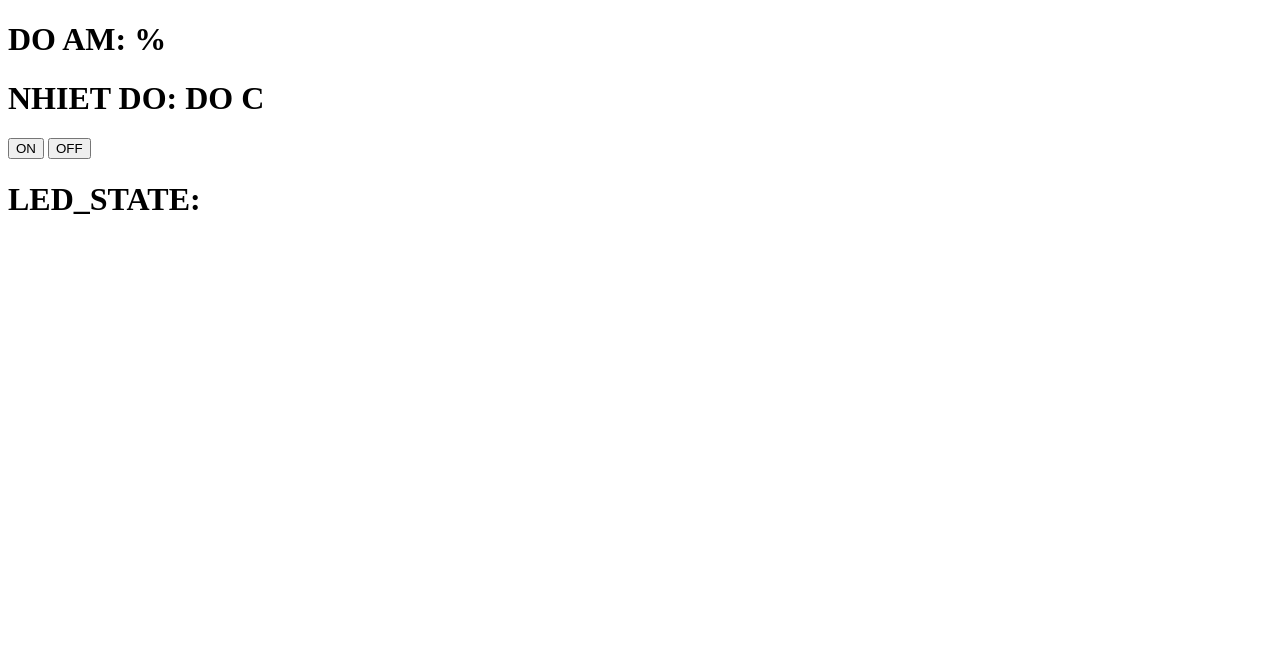
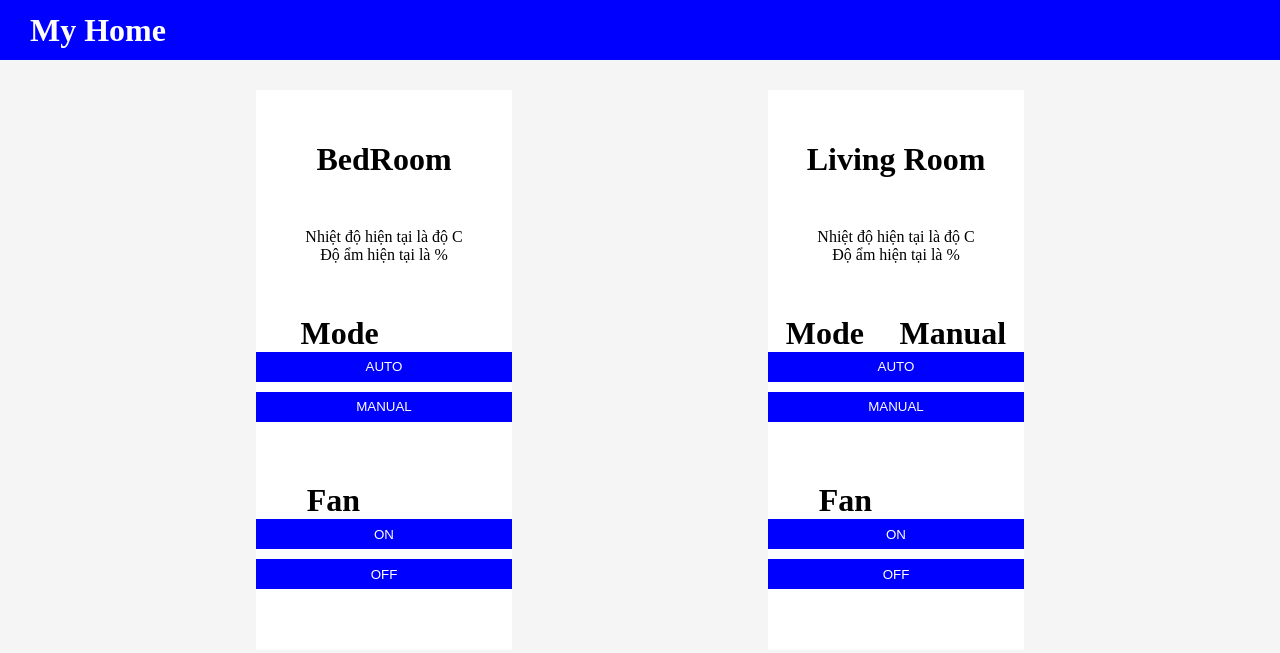
Before and after one commit to StillWatchingYou/StillWatchingYou.github.io, a website: page index.html in a window 1280 px wide. Drawn offline with Linux system fonts and the light colour scheme; no server answers.

Commit message:
update mode-bed

```diff
--- /dev/null
+++ b/index.css
@@ -0,0 +1,41 @@
+*{
+    margin: 0;
+    padding: 0;
+}
+:root{
+    background-color: whitesmoke;
+    box-sizing: border-box;
+}
+#main-page{
+
+    display: flex;
+    justify-content: space-evenly;
+}
+.page{
+    height: 70vh;
+    display: flex;
+    flex-direction: column;
+    justify-content: space-evenly;
+    width: 20vw;
+    background-color: white;
+    text-align: center;
+}
+.mode-btn-heading{
+    display: flex;
+    justify-content: space-around;
+}
+.device-state-heading{
+    display: flex;
+    justify-content: space-around;
+}
+.btn-box{
+    display: flex;
+    flex-direction: column;
+}
+.btn{
+    background-color: blue;
+    margin-bottom: 10px;
+    color: white;
+    border-width: 0px;
+    height:30px
+}
--- a/index.html
+++ b/index.html
@@ -1,18 +1,75 @@
 <!DOCTYPE html>
 <html lang="en">
 <head>
-    <meta http-equiv="refresh" content="4">
+
     <meta charset="UTF-8">
     <meta http-equiv="X-UA-Compatible" content="IE=edge">
     <meta name="viewport" content="width=device-width, initial-scale=1.0">
-    <title>Document</title>
+    <link rel="stylesheet" href="index.css">
+    <title>IoT Project</title>
 </head>
 <body>
-    <h1>DO AM: <span id="humi"></span>%</h1>
-    <h1>NHIET DO: <span id="temp"></span>DO C</h1>
-    <button id="turn_on">ON</button>
-    <button id="turn_off">OFF</button>
-    <h1>LED_STATE: <span id="led"></span></h1>
+
+    <div style="background-color: blue; height: 60px;color: white;margin-bottom: 30px;line-height: 60px;padding-left: 30px; margin-block-start: 0px;">
+      <h1>My Home</h1>
+    </div>
+
+    <div id="main-page">
+      <div class="page">
+        <h1 class="heading">BedRoom</h1>
+        <div class="info">
+          <p>Nhiệt độ hiện tại là <span id="temp"></span> độ C</p>
+          <p>Độ ẩm hiện tại là <span id="humi"></span> %</p>
+        </div>
+        <div class="mode-btn">
+          <div class="mode-btn-heading">
+            <h1>Mode</h1>
+            <h1 id="selected-mode-bed"></h1>
+          </div>
+          <div class="btn-box">
+            <button id="auto-btn-bed", class='btn'>AUTO</button>
+            <button id="manual-btn-bed", class='btn'>MANUAL</button>
+          </div>
+        </div>
+        <div class="device-state">
+          <div class="device-state-heading">
+            <h1>Fan</h1>
+            <h1 id="fan"></h1>
+          </div>
+          <div class="btn-box">
+            <button id="turn-on-fan", class='btn'>ON</button>
+            <button id="turn-off-fan", class='btn'>OFF</button>
+          </div>
+        </div>
+      </div>
+      <div class="page">
+        <h1 class="heading">Living Room</h1>
+        <div class="info">
+          <p>Nhiệt độ hiện tại là <span id="temp"></span> độ C</p>
+          <p>Độ ẩm hiện tại là <span id="humi"></span> %</p>
+        </div>
+        <div class="mode-btn">
+          <div class="mode-btn-heading">
+            <h1>Mode</h1>
+            <h1>Manual</h1>
+          </div>
+          <div class="btn-box">
+            <button class='btn',class="auto-btn">AUTO</button>
+            <button class='btn',class="manual-btn">MANUAL</button>
+          </div>
+        </div>
+        <div class="device-state">
+          <div class="device-state-heading">
+            <h1>Fan</h1>
+            <h1 id="led"></h1>
+          </div>
+          <div class="btn-box">
+            <button id="turn-on-led", class='btn'>ON</button>
+            <button id="turn-off-led", class='btn'>OFF</button>
+          </div>
+        </div>
+      </div>
+    </div>
 
     <script type="module">
       // Import the functions you need from the SDKs you need
@@ -40,7 +97,8 @@
       const analytics = getAnalytics(app);
       const db = getDatabase(app);
       const dbRef = ref(getDatabase());
-      get(child(dbRef, "1")).then((snapshot) => {
+      setInterval(function(){
+        get(child(dbRef, "1")).then((snapshot) => {
         if (snapshot.exists()) {
           document.getElementById("humi").innerHTML = snapshot.val().humi;
           document.getElementById("temp").innerHTML = snapshot.val().temp;
@@ -53,7 +111,7 @@
       });
       get(child(dbRef, "LED")).then((snapshot) => {
         if (snapshot.exists()) {
-          document.getElementById("led").innerHTML = snapshot.val().LED_STATUS;
+          document.getElementById("fan").innerHTML = snapshot.val().LED_STATUS;
         } else {
           console.log("No data available");
         }
@@ -61,20 +119,46 @@
         console.error(error);
 
       });
-      function turnON() {
+      get(child(dbRef, "MODE")).then((snapshot) => {
+        if (snapshot.exists()) {
+          document.getElementById("selected-mode-bed").innerHTML = snapshot.val().SELECTED_MODE;
+        } else {
+          console.log("No data available");
+        }
+      }).catch((error) => {
+        console.error(error);
+
+      });
+    },0)
+      function turnONLED1() {
+        console.log('on')
         set(ref(db, 'LED'), {
           LED_STATUS : 'ON'
         });
       };
-      function turnOFF() {
+      function turnOFFLED1() {
         set(ref(db, 'LED'), {
           LED_STATUS : 'OFF'
         });
       };
-      const btn_on = document.getElementById("turn_on");
-      btn_on.addEventListener("click", turnON);
-      const btn_off = document.getElementById("turn_off");
-      btn_off.addEventListener("click", turnOFF);
+      function selectmodeA1(){
+        set(ref(db, 'MODE'), {
+          SELECTED_MODE : 'AUTO'
+        });
+      };
+      function selectmodeM1(){
+        set(ref(db, 'MODE'), {
+          SELECTED_MODE : 'MANUAL'
+        });
+      }
+      const manual_btn_bed = document.getElementById("manual-btn-bed");
+      manual_btn_bed.addEventListener("click", selectmodeM1);
+      const auto_btn_bed = document.getElementById("auto-btn-bed");
+      auto_btn_bed.addEventListener("click", selectmodeA1);
+      const btn_on_fan = document.getElementById("turn-on-fan");
+      btn_on_fan.addEventListener("click", turnONLED1);
+      const btn_off_fan = document.getElementById("turn-off-fan");
+      btn_off_fan.addEventListener("click", turnOFFLED1);
 
     </script>
 
```
